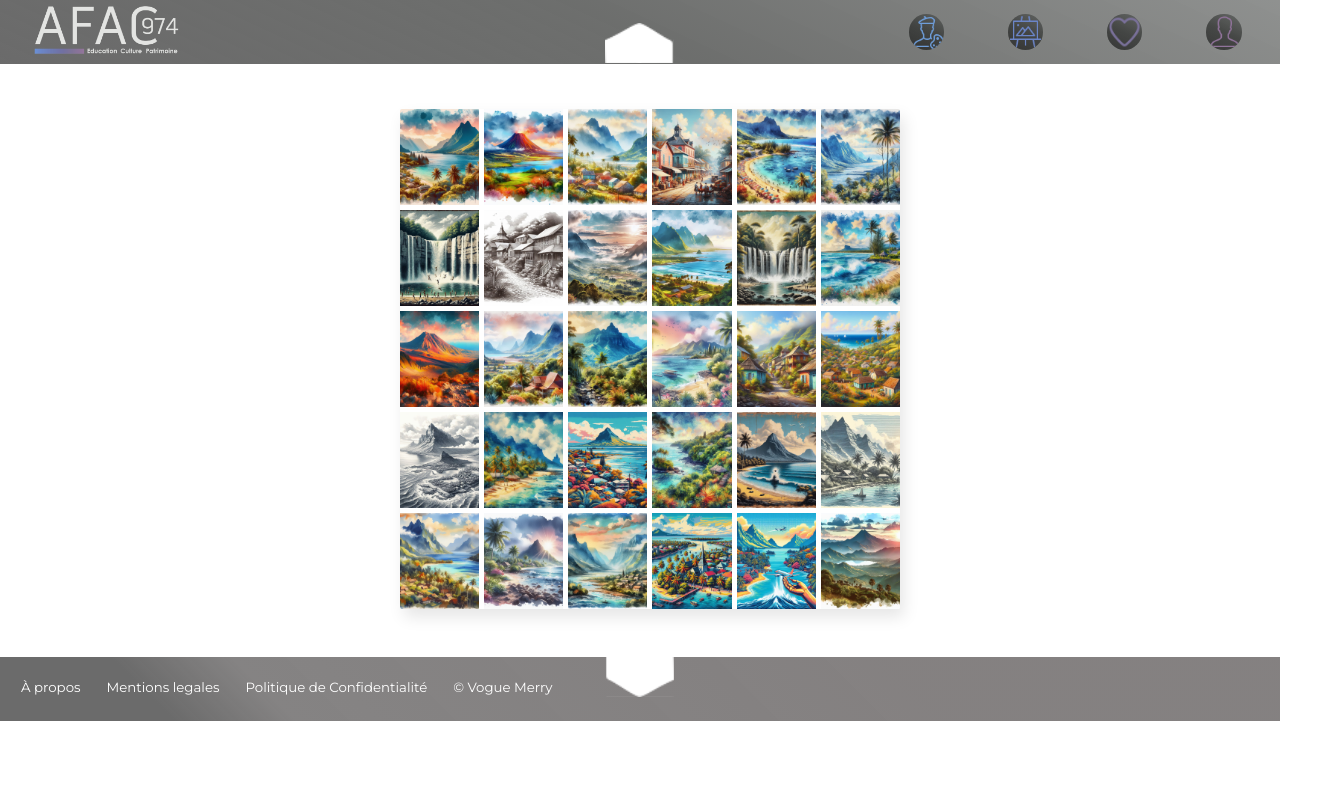
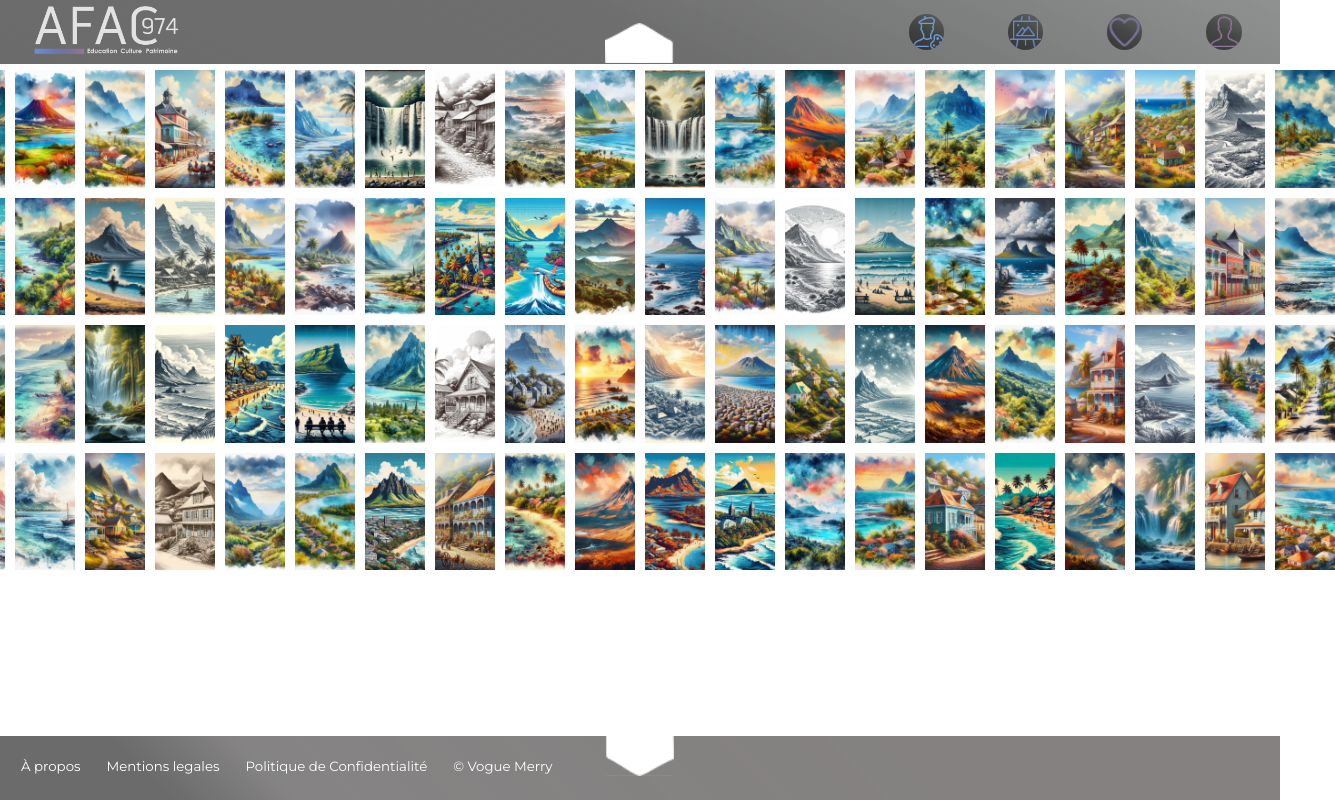
Before and after one commit to WildCodeSchool-2023-09/afac974, a React (Vite) app in the folder frontend/: page /galerie in a window 1280 px wide. Shown: the whole page, 1335 px wide, since content can reach past the window. Built offline with nearby package versions, Linux system fonts and the light colour scheme; a web font is replaced by a local one; what granim would draw is missing.

Commit message:
css galerie

```diff
--- a/frontend/src/pages/Galerie/Carousel.jsx
+++ b/frontend/src/pages/Galerie/Carousel.jsx
@@ -21,7 +21,7 @@ function Carousel() {
   return (
     <div className="frame">
       <div className="box-galery">
-        {[...Array(30)].map((_, index) => {
+        {[...Array(80)].map((_, index) => {
           const imageId = `tableau${index + 1}`;
           const imagePath = `/tableaux/tableau${index + 1}.jpeg`;
 
--- a/frontend/src/pages/Galerie/Carousel.scss
+++ b/frontend/src/pages/Galerie/Carousel.scss
@@ -1,28 +1,25 @@
+.main-galerie {
+  display: flex;
+  justify-content: center;
+  height: 84vh;
+  align-items: center;
+}
+
 .frame {
   position: relative;
-  top: 50%;
-  left: 50%;
-  width: 500px;
+  width: auto;
   height: 500px;
-  /*   margin-top: -200px;
- */ /*   margin-left: -200px;
- */
   border-radius: 2px;
-  box-shadow: 4px 8px 16px 0 rgba(0, 0, 0, 0.1);
-  overflow: hidden;
-  background: #fff;
   color: #333;
   -webkit-font-smoothing: antialiased;
   -moz-osx-font-smoothing: grayscale;
-  margin-top: 2.8rem;
-  margin-left: -15rem;
-  margin-bottom: 3rem;
+  margin-bottom: 10rem;
 }
 
 .box-galery {
   display: grid;
-  grid-template-columns: repeat(6, 1fr);
-  grid-gap: 5px;
+  grid-template-columns: repeat(20, 60px);
+  grid-gap: 10px;
   width: 100%;
   height: 100%;
   position: relative;
@@ -39,7 +36,7 @@
   }
   &.selected {
     grid-column: span 6;
-    position: absolute;
+    position: relative;
     top: 50%;
     left: 50%;
     transform: translate(-50%, -50%);
--- a/frontend/src/pages/Galerie/Galerie.jsx
+++ b/frontend/src/pages/Galerie/Galerie.jsx
@@ -4,7 +4,7 @@ import "./Carousel.scss";
 
 function Galerie() {
   return (
-    <div>
+    <div className="main-galerie">
       <Carousel />
     </div>
   );
```
